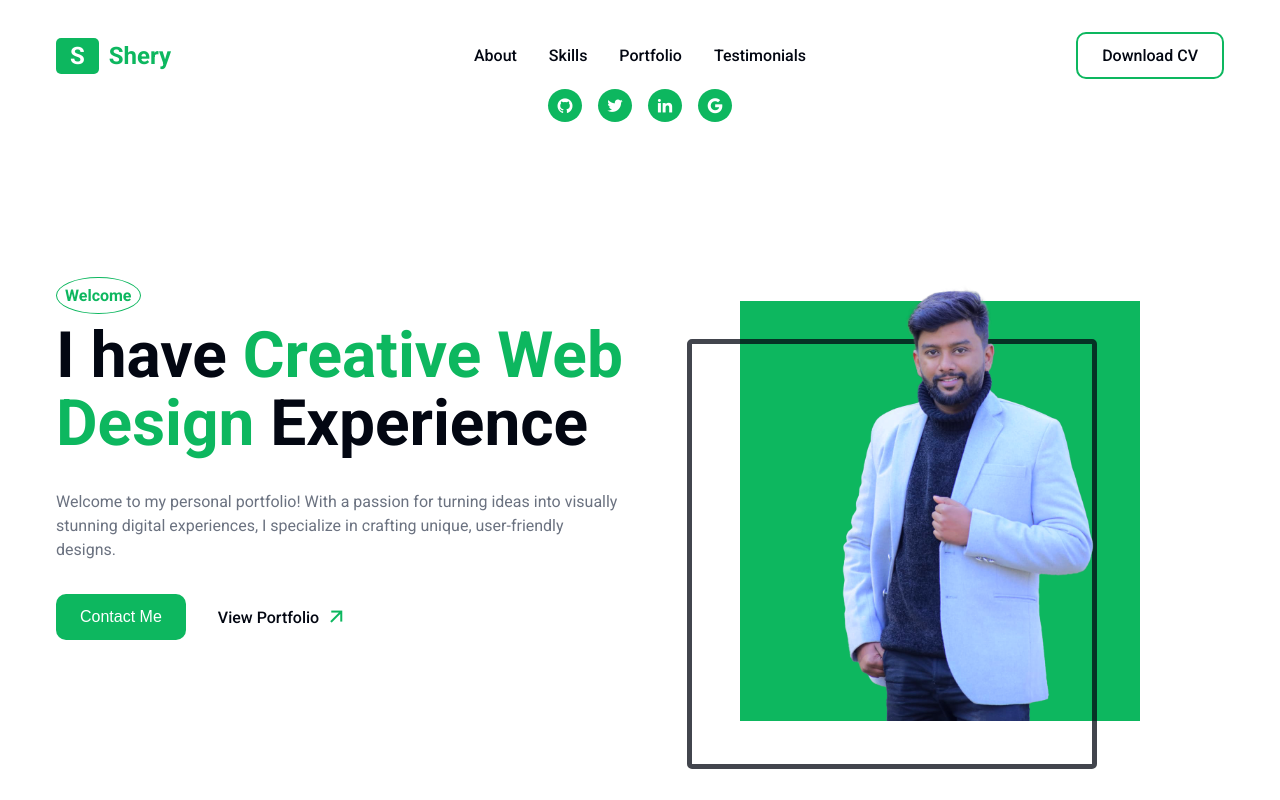
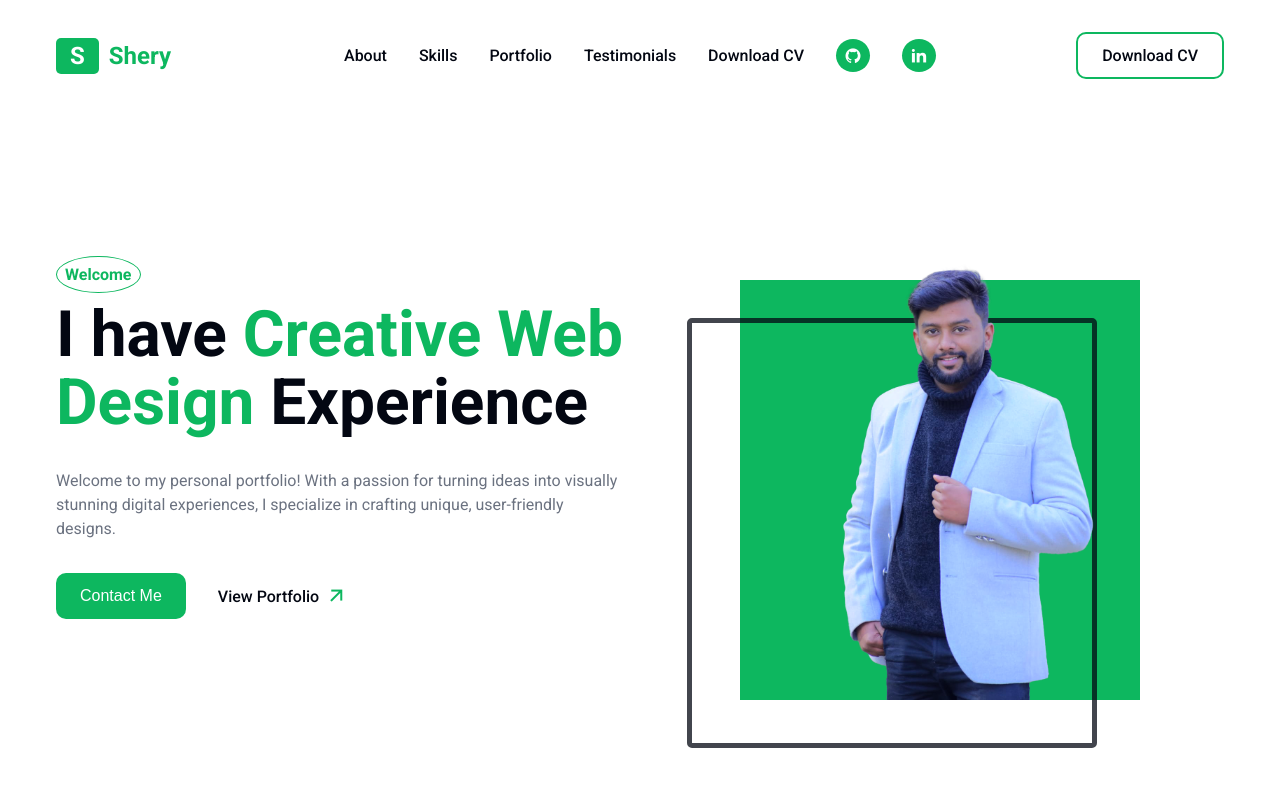
Before and after one commit to Shaheryar0054/my-portfolio, a plain HTML site: page index.html in a window 1280 px wide. Shown: the top 800 px of the page. Drawn offline with nearby package versions, Linux system fonts and the light colour scheme; a script that the page names is missing.

Commit message:
Added Links

```diff
--- a/index.html
+++ b/index.html
@@ -30,26 +30,13 @@
         <li><a href="#portfolio">Portfolio</a></li>
         <li><a href="#review">Testimonials</a></li>
         <li><a href="assets/CV.pdf" download="">Download CV</a></li>
+        <li class="github"><a href="https://github.com/Shaheryar0054"><i class="ri-github-fill"></i></a></li>
+        <li class="linkedin"><a href="https://www.linkedin.com/in/shaheryar-abid/"><i class="ri-linkedin-fill"></i></a></li>
       </ul>
       <div class="nav__btn">
         <a href="assets/CV.pdf" download="">Download CV</a>
       </div>
     </nav>
-    <ul class="footer__socials">
-      <li>
-        <a href="#"><i class="ri-github-fill"></i></a>
-      </li>
-      <li>
-        <a href="#"><i class="ri-twitter-fill"></i></a>
-      </li>
-      <li>
-        <a href="#"><i class="ri-linkedin-fill"></i></a>
-      </li>
-      <li>
-        <a href="#"><i class="ri-google-fill"></i></a>
-      </li>
-    </ul>
-
     <header class="section__container header__container" id="about">
       <div class="header__image">
         <img src="assets/header.png" alt="header" />
--- a/styles.css
+++ b/styles.css
@@ -597,9 +597,6 @@ nav {
     color: var(--primary-color);
   }
 
-  .nav__links li:last-child {
-    display: none;
-  }
 
   .nav__btn {
     flex: 1;
@@ -668,3 +665,49 @@ nav {
     justify-content: space-between;
   }
 }
+
+/* .social-btn {
+  display: flex;
+  align-items: center;
+  justify-content: center;
+  gap: 1rem;
+}
+
+.social-btn a {
+  padding: 6px 8px;
+  font-size: 1.125rem;
+  color: var(--white);
+  background-color: var(--primary-color);
+  border-radius: 100%;
+} */
+
+.github a {
+  padding: 6px 8px;
+  font-size: 1.125rem;
+  color: var(--white);
+  background-color: var(--primary-color);
+  border-radius: 100%;
+}
+
+.github a:hover {
+  padding: 6px 8px;
+  font-size: 1.125rem;
+  color: var(--white);
+  background-color: var(--primary-color);
+  border-radius: 100%;
+}
+.linkedin a {
+  padding: 6px 8px;
+  font-size: 1.125rem;
+  color: var(--white);
+  background-color: var(--primary-color);
+  border-radius: 100%;
+}
+
+.linkedin a:hover {
+  padding: 6px 8px;
+  font-size: 1.125rem;
+  color: var(--white);
+  background-color: var(--primary-color);
+  border-radius: 100%;
+}
```
